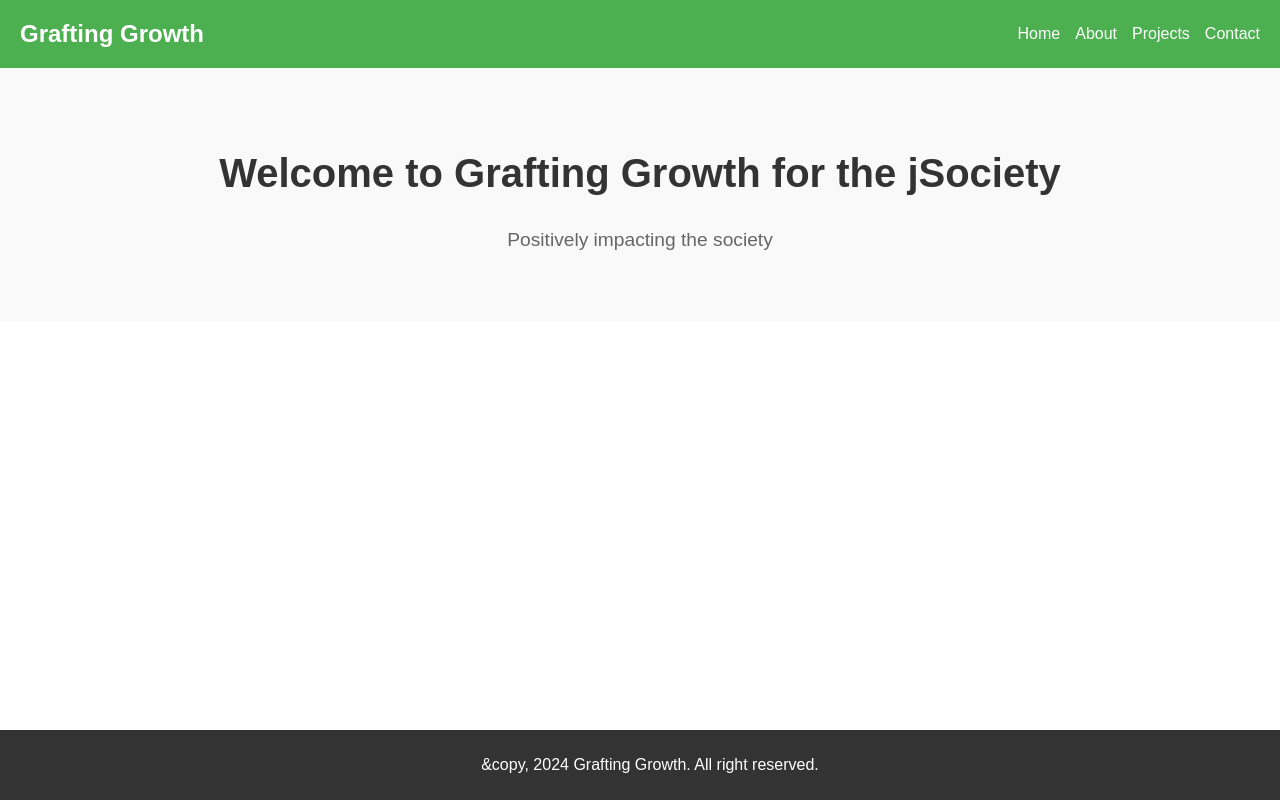
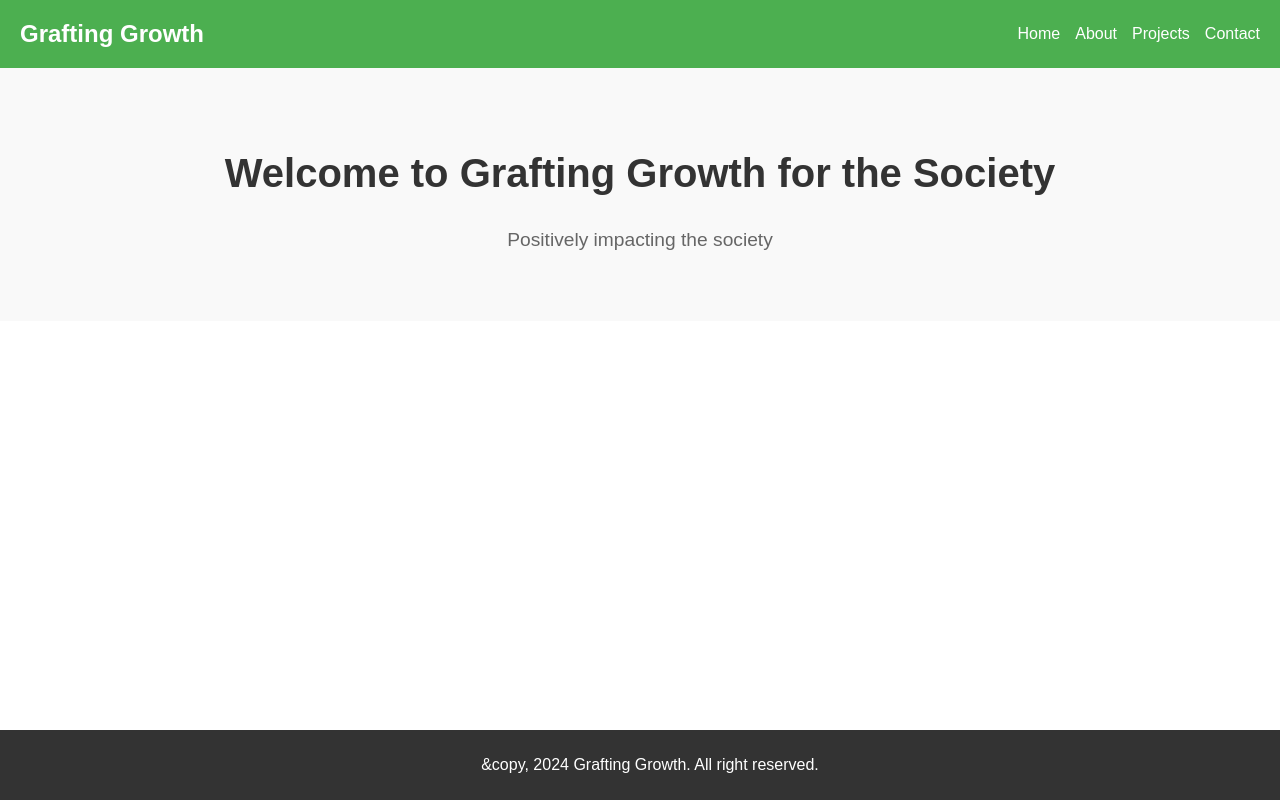
Before and after one commit to QueenterJuma/grafting-growth, a React (Create React App) app: page / in a window 1280 px wide. Built offline with nearby package versions, Linux system fonts and the light colour scheme; the HTML template or start-up script is replaced by a standard one.

Commit message:
Add content in Home.js

```diff
--- a/src/components/Home.js
+++ b/src/components/Home.js
@@ -3,7 +3,7 @@ import React from "react";
 function Home() {
     return (
         <section id="home" className="home">
-            <h1>Welcome to Grafting Growth for the jSociety</h1>
+            <h1>Welcome to Grafting Growth for the Society</h1>
             <p>Positively impacting the society</p>
         </section>
     );
```
